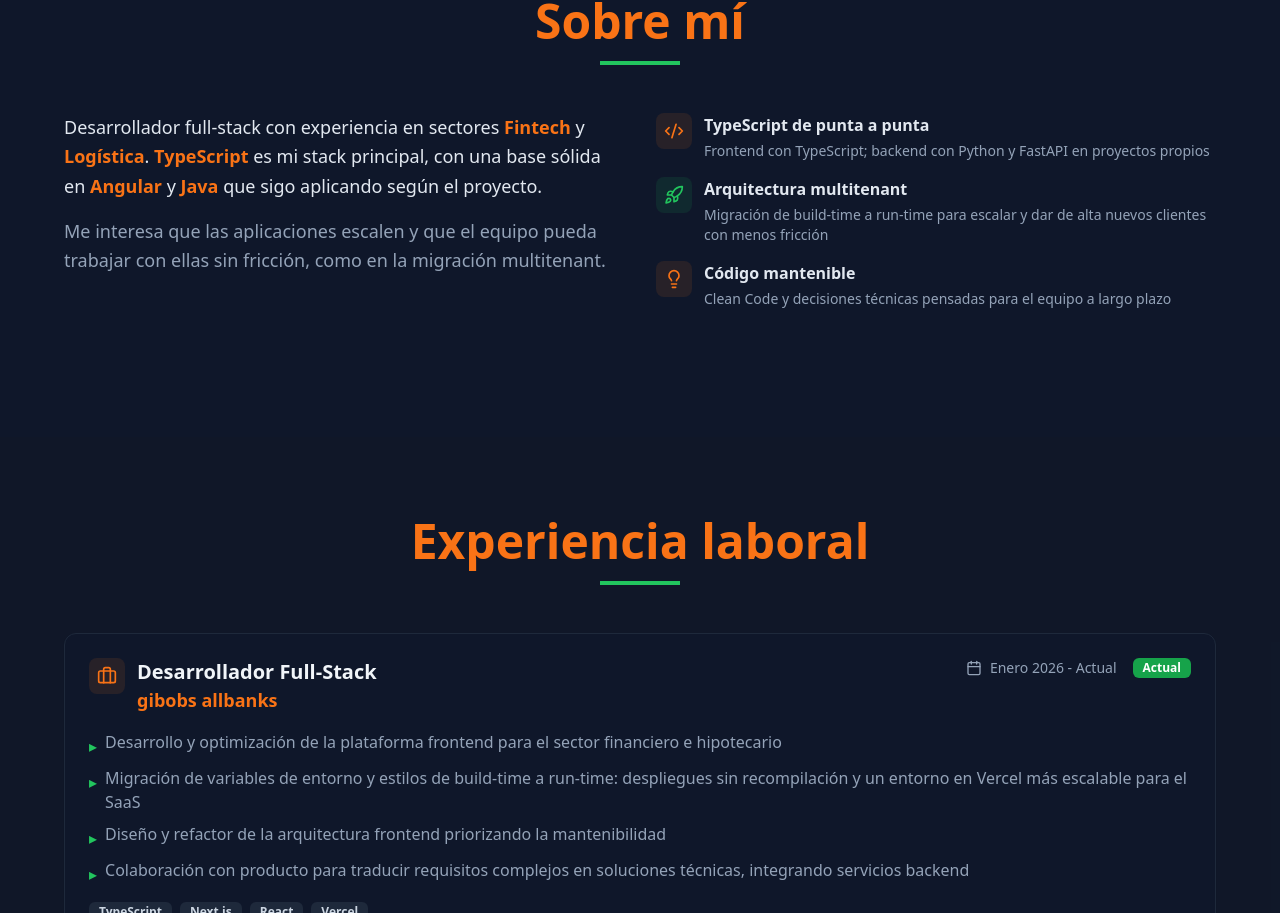
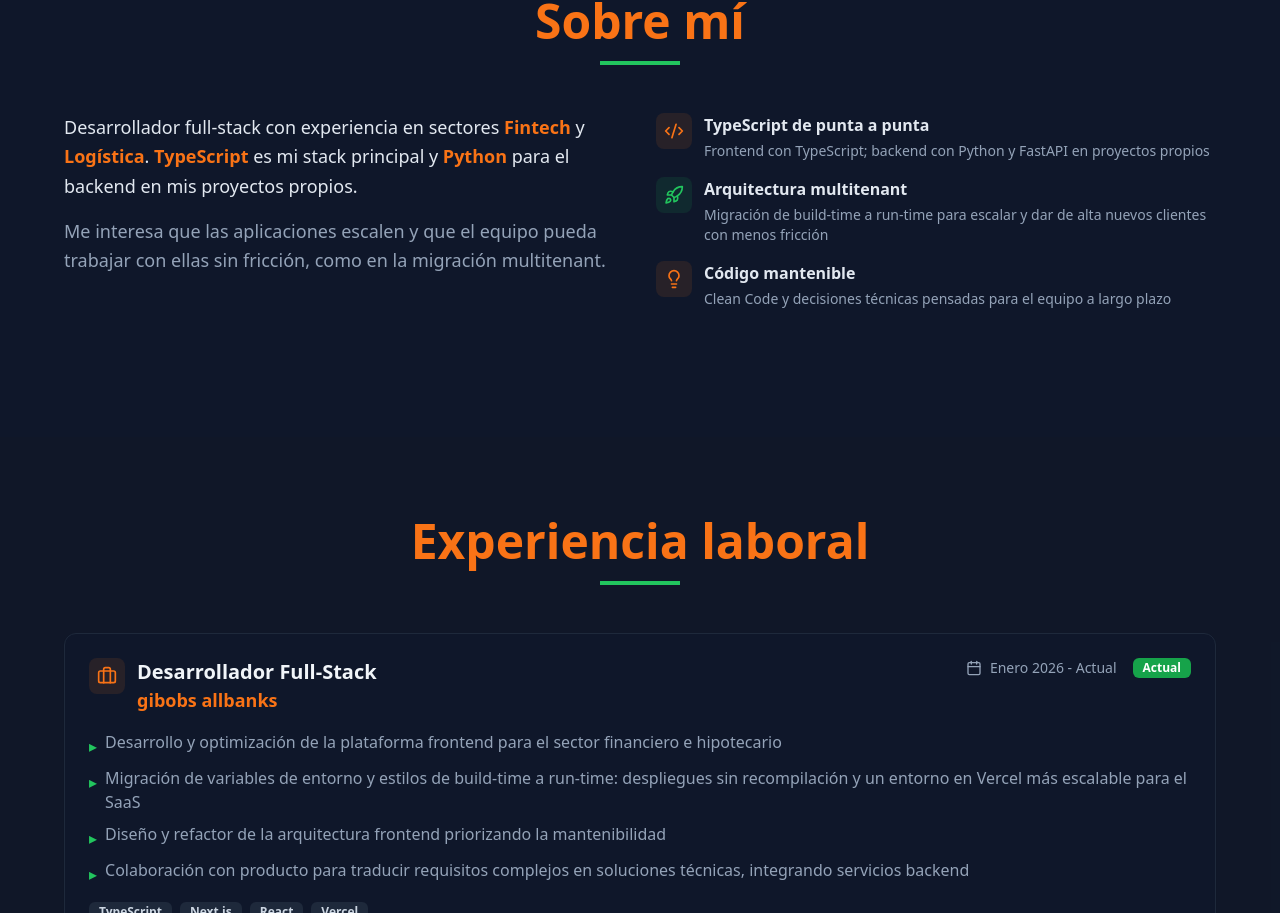
Before and after one commit to OscarGE11/oscar-garcia-portfolio, a Nuxt app: page / in a window 1280 px wide. Shown: the part 883-1796 px from the top of the page. Built offline with nearby package versions, Linux system fonts and the light colour scheme.

Commit message:
refactor(about): update developer description to include Python for backend
Revised the bilingual content in the About component to reflect a more accurate technology stack, emphasizing TypeScript as the main stack and incorporating Python for backend development in personal projects.

```diff
--- a/components/About.vue
+++ b/components/About.vue
@@ -21,17 +21,13 @@ const bgColors = ['bg-orange-500/10', 'bg-green-500/10', 'bg-orange-500/10']
               Desarrollador full-stack con experiencia en sectores
               <span class="text-orange-500 font-semibold">Fintech</span> y
               <span class="text-orange-500 font-semibold">Logística</span>.
-              <span class="text-orange-500 font-semibold">TypeScript</span> es mi stack principal, con una base sólida
-              en <span class="text-orange-500 font-semibold">Angular</span> y
-              <span class="text-orange-500 font-semibold">Java</span> que sigo aplicando según el proyecto.
+              <span class="text-orange-500 font-semibold">TypeScript</span> es mi stack principal y <span class="text-orange-500 font-semibold">Python</span> para el backend en mis proyectos propios.
             </template>
             <template v-else>
               Full-stack developer with experience in
               <span class="text-orange-500 font-semibold">Fintech</span> and
               <span class="text-orange-500 font-semibold">Logistics</span>.
-              <span class="text-orange-500 font-semibold">TypeScript</span> is my main stack, with a solid foundation
-              in <span class="text-orange-500 font-semibold">Angular</span> and
-              <span class="text-orange-500 font-semibold">Java</span> that I still apply depending on the project.
+              <span class="text-orange-500 font-semibold">TypeScript</span> is my main stack and <span class="text-orange-500 font-semibold">Python</span> for the backend in my personal projects.
             </template>
           </p>
           <p class="text-lg text-slate-400 leading-relaxed">{{ t.about.paragraph2 }}</p>
```
